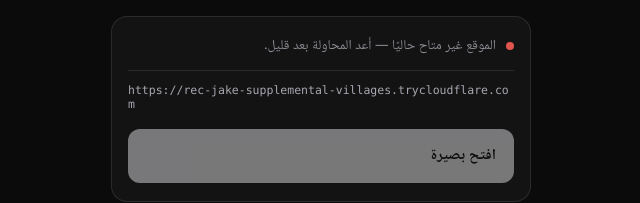
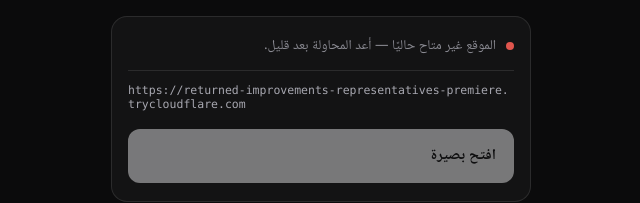
Before and after one commit to eiad451/basira, a plain HTML site: page index.html in a window 1280 px wide. Shown: the part 369-572 px from the top of the page, without its empty margins (319-959 px from the left). Drawn offline with Linux system fonts and the light colour scheme; no server answers.

Commit message:
بصيرة: تحديث الرابط الثابت → returned-improvements-representatives-premiere.trycloudflare.com

```diff
--- a/index.html
+++ b/index.html
@@ -86,6 +86,7 @@
 (function () {
   // أحدث عنوان أولًا. يحدّثها المشغّل تلقائيًا كلما تغيّر النفق.
   var CANDIDATES = [
+      "https://returned-improvements-representatives-premiere.trycloudflare.com",
       "https://rec-jake-supplemental-villages.trycloudflare.com",
       "https://raise-routers-pepper-atlanta.trycloudflare.com",
       "https://obituaries-respiratory-pulling-striking.trycloudflare.com",
```
